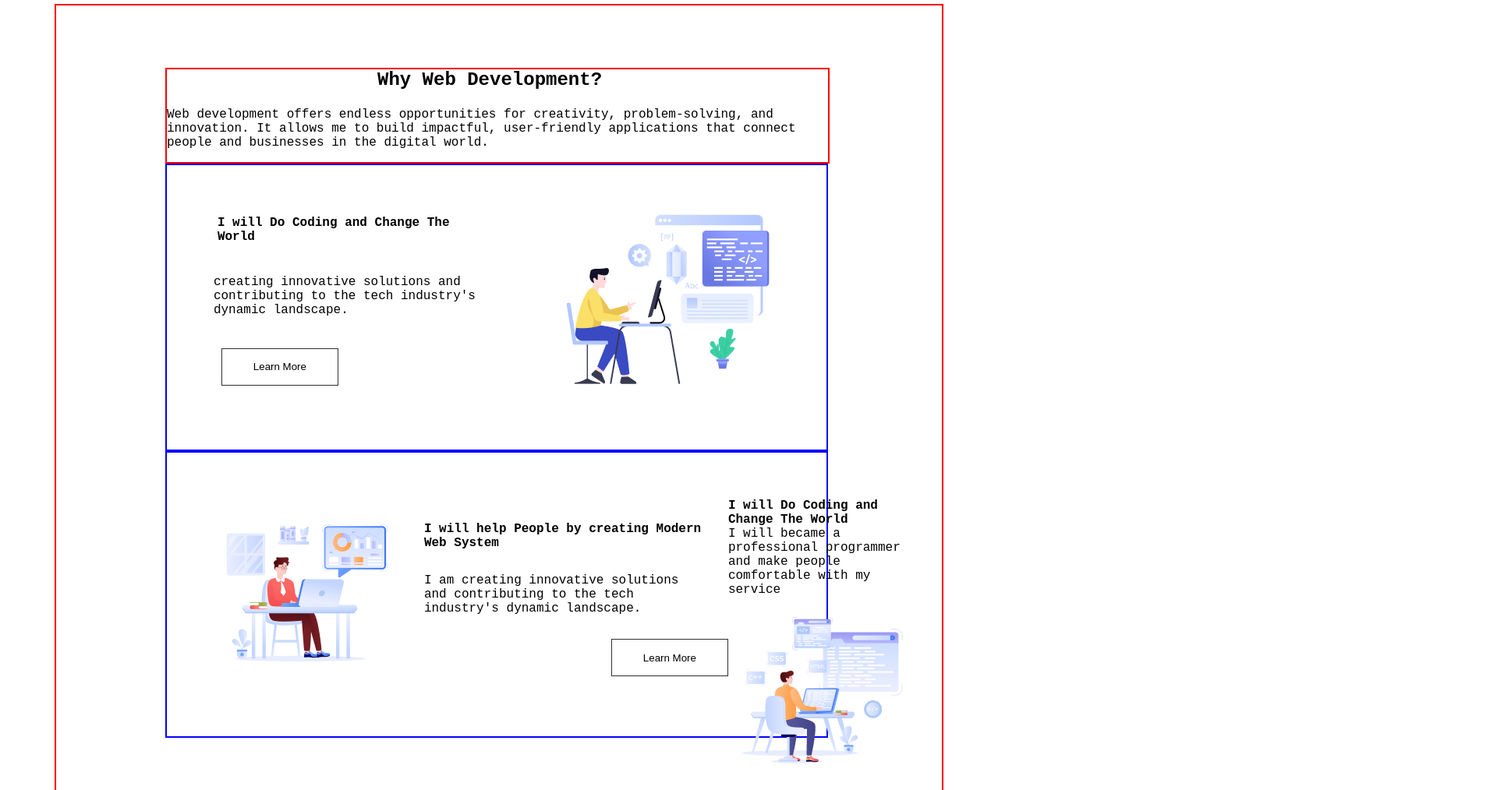
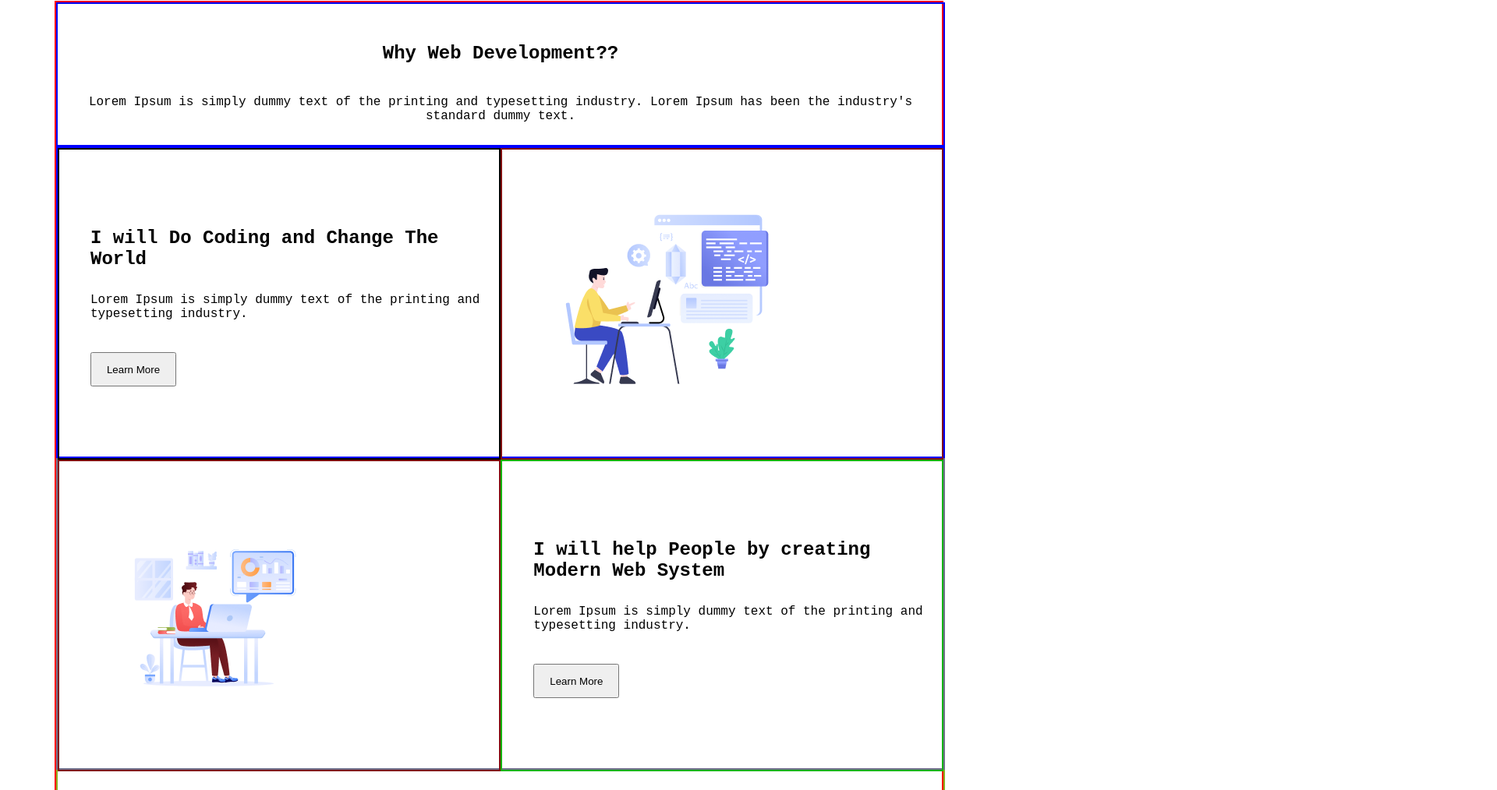
Before and after one commit to asaduzzamanashik372/My-assignment, a plain HTML site: page index.html in a window 1280 px wide. Shown: the part 721-1735 px from the top of the page at 78% size, 1920 px wide, since content can reach past the window. Drawn offline with Linux system fonts and the light colour scheme; a web font is replaced by a local one.

Commit message:
poster layer two

```diff
--- a/index.html
+++ b/index.html
@@ -9,7 +9,7 @@
 <body class="font">
     <header class="banner-image">
         <div class="image-container"><img src="/assets/Group.png" alt=""></div>
-        <div class="text-container"><h1>"In the near future, I hope to become a Developer."</h1>
+        <div class="text-container"><h1>"In the near future, I hope to become a <br>Developer."</h1>
             <p>Aiming to master coding and software development, I aspire to become a proficient Developer, creating innovative solutions and contributing to the tech industry's dynamic landscape.</p>
             <button><h4>Contact with me</h4></button>
         </div>
@@ -17,34 +17,32 @@
     </header>
 
     <main>
-    <section class="poster-container">
+     <section class="poster-container">
         <div class="poster-text-container">
-            <h1>Why Web Development?</h1>
-            <p>Web development offers endless opportunities for creativity, problem-solving, and innovation. It allows me to build impactful, user-friendly applications that connect people and businesses in the digital world.</p>
+            <h1>Why Web Development??</h1>
+            <p>Lorem Ipsum is simply dummy text of the printing and typesetting industry. Lorem Ipsum has been the industry's standard dummy text.</p>
         </div>
-        <div class="poster-image-content-one">
-            <div class="poster-image-content-one-text"><h1>I will Do Coding and Change The<br> World</h1>
-                <p> creating innovative solutions and contributing to the tech industry's dynamic landscape.</p>
-                <button>Learn More</button></div>
-                <div class="poster-image-content-one-image"><img src="/assets/Layer_1.png" alt=""></div>
+        <div class="poster-container-one">
+            <div class="poster-container-one-text">
+                <h1>I will Do Coding and Change The World</h1>
+                <p>Lorem Ipsum is simply dummy text of the printing and typesetting industry.</p>
+                <button>Learn More</button>
+            </div>
+            <div class="poster-container-one-image">
+                <img src="/assets/Layer_1.png" alt="">
+            </div>
         </div>
-        <div class="poster-image-content-two">
-            <div class="poster-image-content-two-image"><img src="/assets/Group 3.png" alt=""></div>
-            <div class="poster-image-content-two-text"><h4>I will help People by creating Modern Web System</h4>
-            <p>I am creating innovative solutions and contributing to the tech industry's dynamic landscape.</p>
-            <button>Learn More</button>
+         <div class="poster-container-two">
+            <div class="poster-container-two-image"><img src="/assets/Group 3.png" alt=""></div>
+            <div class="poster-container-two-text">
+                <h1>I will help People by creating Modern Web System</h1>
+                <p>Lorem Ipsum is simply dummy text of the printing and typesetting industry.</p>
+                <button>Learn More</button>
+            </div>
+         </div>
+        <div class="poster-container-three"></div>
 
-        </div>
-        <div class="poster-image-content-three">
-            <div class="poster-image-content-three-text"><h4>I will Do Coding and Change The World</h4>
-            <p>I will became a professional programmer and make people comfortable with my service</p>
-            </div>
-            <div class="poster-image-content-three-image"><img src="/assets/Group 4.png" alt=""></div>
-
-
-
-
-    </section>
+     </section>
     </main>
 
     <footer>
--- a/style/style.css
+++ b/style/style.css
@@ -13,7 +13,7 @@
 
     .banner-image{
         height: 652px;
-        width: 1920px;
+        width: 1440px;
         border: 2px solid red;
         background-image: url('/assets/Hero-bg.png');
         margin: 0 auto;
@@ -21,23 +21,23 @@
     }
     .image-container{
         height: 50%;
-        width: 1920px;
+        width: 1440px;
         border: 2px solid blue;
         display: flex;
         justify-content: center;
         align-items: center;
     }
   .text-container h1{
-    margin-left: 400px;
     margin-bottom: 40px;
+    text-align: center;
   }
   .text-container p{
-    margin-left: 460px;
-    margin-right: 460px;
+    margin-left: 400px;
+    margin-right: 400px;
     margin-bottom: 50px;
   }
   .text-container button{
-    margin-left: 850px;
+    margin-left: 620px;
     width: 208px;
     height: 66px;
     color: white;
@@ -46,80 +46,91 @@
     font-weight: 400;
     border-radius: 10px;
   }
+ /* poster styles start hare */
   .poster-container{
     width: 1140px;
-    height: 1393px;
+    height: 1385px;
     border: 2px solid red;
     margin: 0 auto;
-    margin-top: 74px;
-    padding: 80px 140px;
+    margin-top: 70px;
   }
-  /* poster design hare */
   .poster-text-container{
-    width: 852px;
-    height:10%;
-    border: 2px solid red;
+    width: 1140px;
+    height: 185px;
+    border: 2px solid blue;
+    text-align: center;
   }
   .poster-text-container h1{
-    margin-left: 270px;
-    margin-bottom: 22px;
-    color: color: rgb(13, 19, 33);
+    margin-bottom: 40px;
+    margin-top: 50px;
   }
-  .poster-image-content-one{
-    width: 850px;
-    height: 30%;
+  .poster-container-one{
+    width: 1140px;
+    height: 400px;
     border: 2px solid blue;
     display: flex;
-    padding: 7%;
-
   }
-  .poster-image-content-one-text h1{
-     font-size: medium;
-     margin-bottom: 40px;
-     margin-top: 5px;
-     margin-left: 5px;
+  .poster-container-one-text{
+    width: 570px;
+    height: 400px;
+    border: 2px solid black;
+    text-align: left;
   }
-  .poster-image-content-one-text p{
-    margin-right: 70px;
+  .poster-container-one-text h1{
+    margin-top: 100px;
+    margin-bottom: 30px;
+    margin-left: 40px;
   }
-
-  .poster-image-content-one-text button{
-    width: 150px;
-    height: 48px;
-    margin: 40px 0px 20px 10px;
-    background-color: transparent;
-    border: 1px solid rgb(49, 46, 46);
+  .poster-container-one-text p{
+    margin-left: 40px;
   }
-  .poster-image-content-two{
-    width: 850px;
-    height: 30%;
-    border: 2px solid red;
+  .poster-container-one-text button{
+    margin-left: 40px;
+    width: 110px;
+    height: 44px;
+    margin-top: 40px;
+  }
+  .poster-container-one-image{
+    width: 570px;
+    height: 400px;
+    border: 2px solid rgb(128, 15, 15);
+    padding: 80px;
+  }
+ .poster-container-two{
+  width: 1140px;
+  height: 400px;
+  border: 2px solid rgb(112, 112, 139);
+  display: flex;
+}
+.poster-container-two-image{
+    width: 570px;
+    height: 400px;
+    border: 2px solid rgb(128, 15, 15);
+    padding: 80px;
 
 }
-
-.poster-image-content-two{
-    width: 850px;
-    height: 30%;
-    border: 2px solid blue;
-    display: flex;
-    padding: 7%;
-
+.poster-container-two-text{
+  width: 570px;
+  height: 400px;
+  border: 2px solid rgb(19, 179, 14);
+}
+.poster-container-two-text h1{
+  margin-top: 100px;
+  margin-bottom: 30px;
+  margin-left: 40px;
+}
+.poster-container-two-text p{
+  margin-left: 40px;
+}
+  .poster-container-three{
+  width: 1140px;
+  height: 400px;
+  border: 2px solid rgb(137, 175, 32);
 }
 
-.poster-image-content-two-text h4{
-   margin: 30px;
+.poster-container-two-text button{
+  margin-left: 40px;
+  width: 110px;
+  height: 44px;
+  margin-top: 40px;
 }
-.poster-image-content-two-text p{
-    margin: 30px;
-}
-
-.poster-image-content-two-text button{
-    width: 150px;
-    height: 48px;
-    margin-left: 270px;
-    background-color: transparent;
-    border: 1px solid rgb(49, 46, 46);}
-.poster-image-content-three{
-    height: 30%;
-    width: 850px;
-}
```
